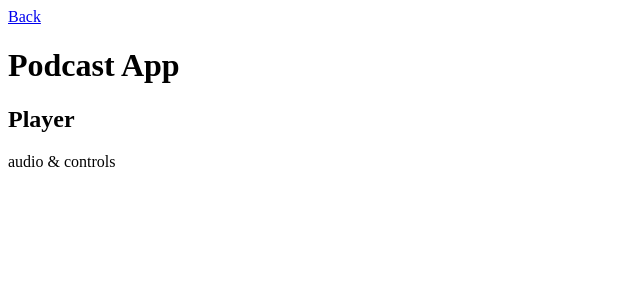
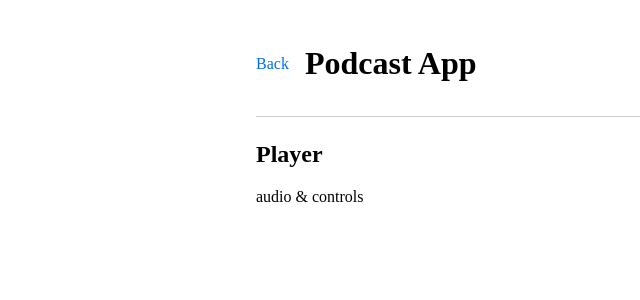
Before and after one commit to dotfx-net/PodcastAssessment, a React app: page /podcast/1/episode/1 in a window 1280 px wide. Shown: the top 300 px of the page, without its empty margins (0-640 px from the left). Built offline with nearby package versions, Linux system fonts and the light colour scheme; what react-head would draw is missing.

Commit message:
Podcast entity, usecases test

```diff
--- a/package.json
+++ b/package.json
@@ -7,7 +7,8 @@
   "scripts": {
     "dev": "cross-env NODE_ENV=development webpack serve --config webpack.dev.ts",
     "build": "cross-env NODE_ENV=production webpack --config webpack.prod.ts",
-    "preview": "npx http-server dist -c-1"
+    "preview": "npx http-server dist -c-1",
+    "test": "jest"
   },
   "author": "Christian Vandaele <christian@dotfx.net>",
   "dependencies": {
@@ -17,6 +18,7 @@
     "react-router-dom": "^7.9.4"
   },
   "devDependencies": {
+    "@types/jest": "^30.0.0",
     "@types/node": "^24.9.2",
     "@types/react": "^19.2.2",
     "@types/react-dom": "^19.2.2",
@@ -24,7 +26,9 @@
     "css-loader": "^7.1.2",
     "css-minimizer-webpack-plugin": "^7.0.2",
     "html-webpack-plugin": "^5.6.4",
+    "jest": "^30.2.0",
     "style-loader": "^4.0.0",
+    "ts-jest": "^29.4.5",
     "ts-loader": "^9.5.4",
     "ts-node": "^10.9.2",
     "typescript": "^5.9.3",
--- /dev/null
+++ b/src/features/podcast/domain/entities/Podcast.ts
@@ -0,0 +1,3 @@
+export class Podcast {
+  constructor(public readonly id: string, public readonly name: string, public readonly author: string, public readonly imageUrl: string, public readonly date: string) {}
+};
--- /dev/null
+++ b/src/features/podcast/domain/ports/PodcastRepository.ts
@@ -0,0 +1,6 @@
+import { Podcast } from '../entities/Podcast';
+
+export interface PodcastRepository {
+  list(params: { limit: number }): Promise<Podcast[]>;
+  getById(id: string): Promise<Podcast | null>;
+};
--- a/src/styles/app.css
+++ b/src/styles/app.css
@@ -0,0 +1,28 @@
+.app-container {
+  max-width: 768px;
+  margin: 0 auto;
+  padding: 1rem 1.5rem;
+}
+
+.app-header {
+  display: flex;
+  align-items: center;
+  gap: 1rem;
+  border-bottom: 1px solid #ccc;
+  padding-bottom: 0.75rem;
+  margin-bottom: 1.5rem;
+}
+
+.back-link {
+  text-decoration: none;
+  color: #0070f3;
+  font-weight: 500;
+}
+
+.back-link:hover {
+  text-decoration: underline;
+}
+
+.app-main {
+  min-height: 70vh;
+}
--- a/tsconfig.json
+++ b/tsconfig.json
@@ -4,6 +4,7 @@
     "lib": ["ES2021", "DOM"],
     "module": "ESNext",
     "moduleResolution": "Bundler",
+    "isolatedModules": true,
     "jsx": "react-jsx",
     "strict": true,
     "esModuleInterop": true,
```
Also changed, not shown: jest.config.json (added, +8 -0 lines), src/features/podcast/domain/usecases/ListPodcasts.ts (added, +10 -0 lines), 2 other files (tests, documents, lock files or other folders).
